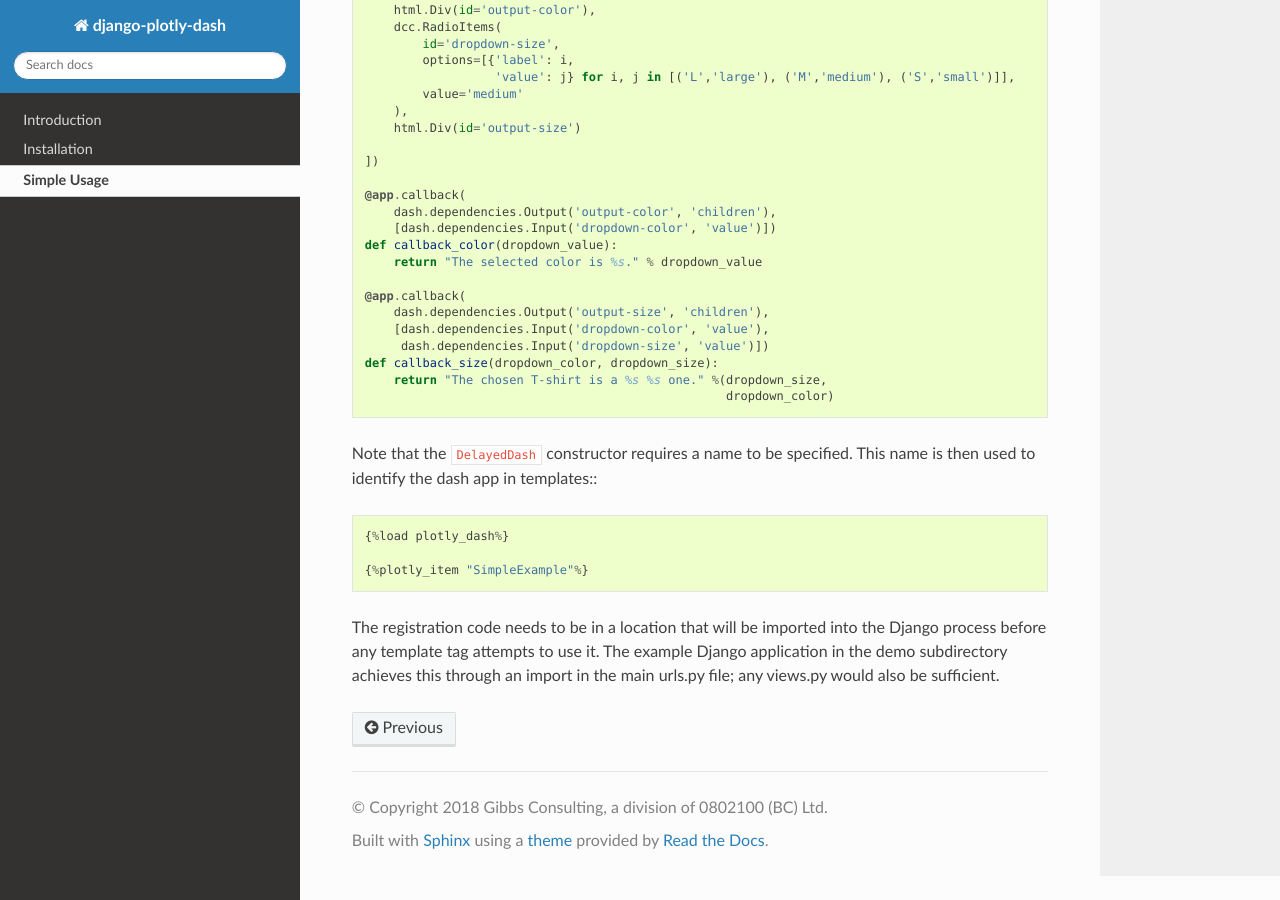
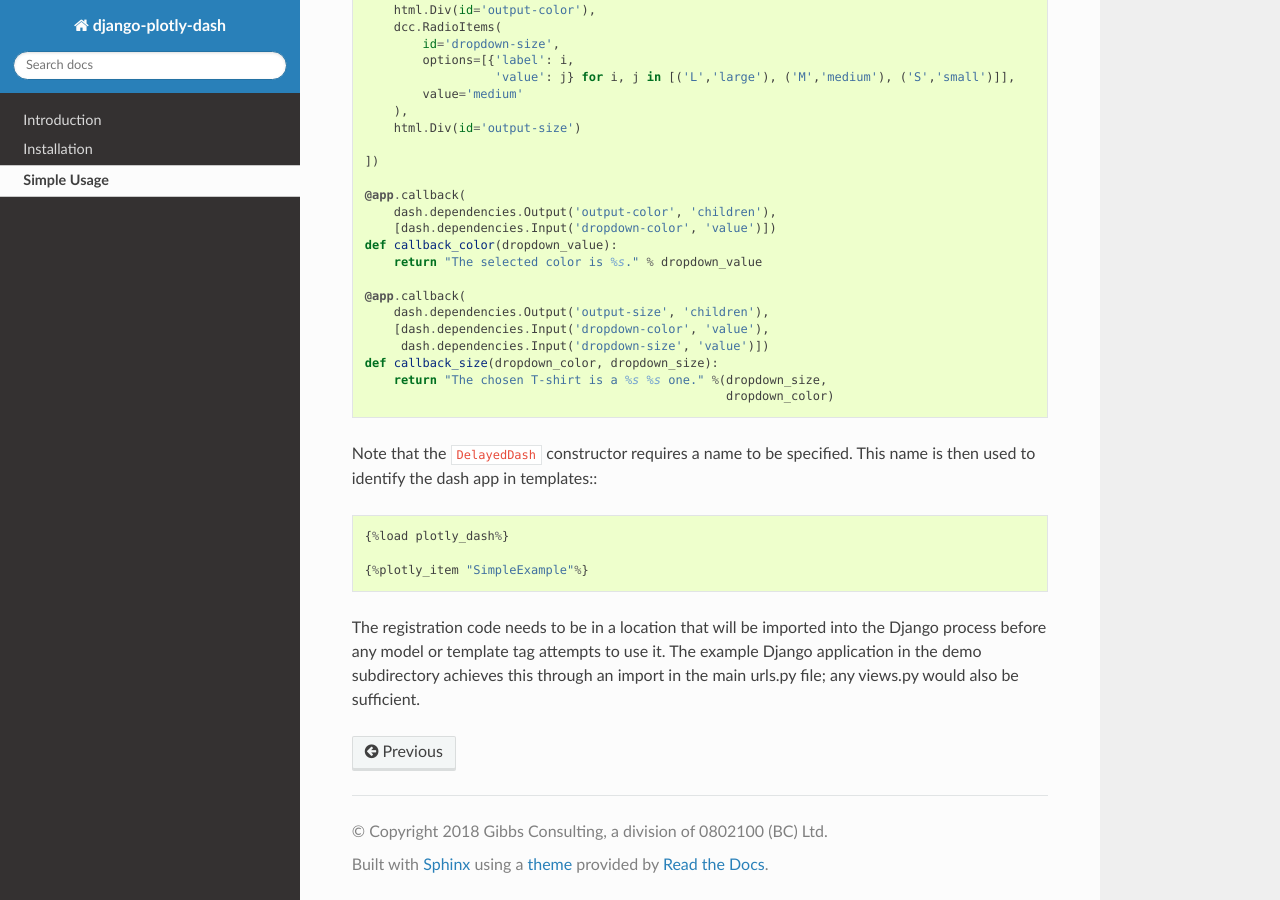
Before and after one commit to GibbsConsulting/django-plotly-dash, a Sphinx documentation site: the page built from docs/simple_use.rst, in a window 1280 px wide and 900 px high, scrolled down 528 px. Built offline with Sphinx 7.4.7 and the Read the Docs theme 2.0.0, drawn with Linux system fonts in a browser that asks for light colours.

Commit message:
Minor doc tweaks

```diff
--- a/docs/simple_use.rst
+++ b/docs/simple_use.rst
@@ -55,5 +55,6 @@ templates:::
   {%plotly_item "SimpleExample"%}
 
 The registration code needs to be in a location
-that will be imported into the Django process before any template tag attempts to use it. The example Django application
+that will be imported into the Django process before any model or
+template tag attempts to use it. The example Django application
 in the demo subdirectory achieves this through an import in the main urls.py file; any views.py would also be sufficient.
```
Also changed, not shown: README.md (+1 -1 lines).
